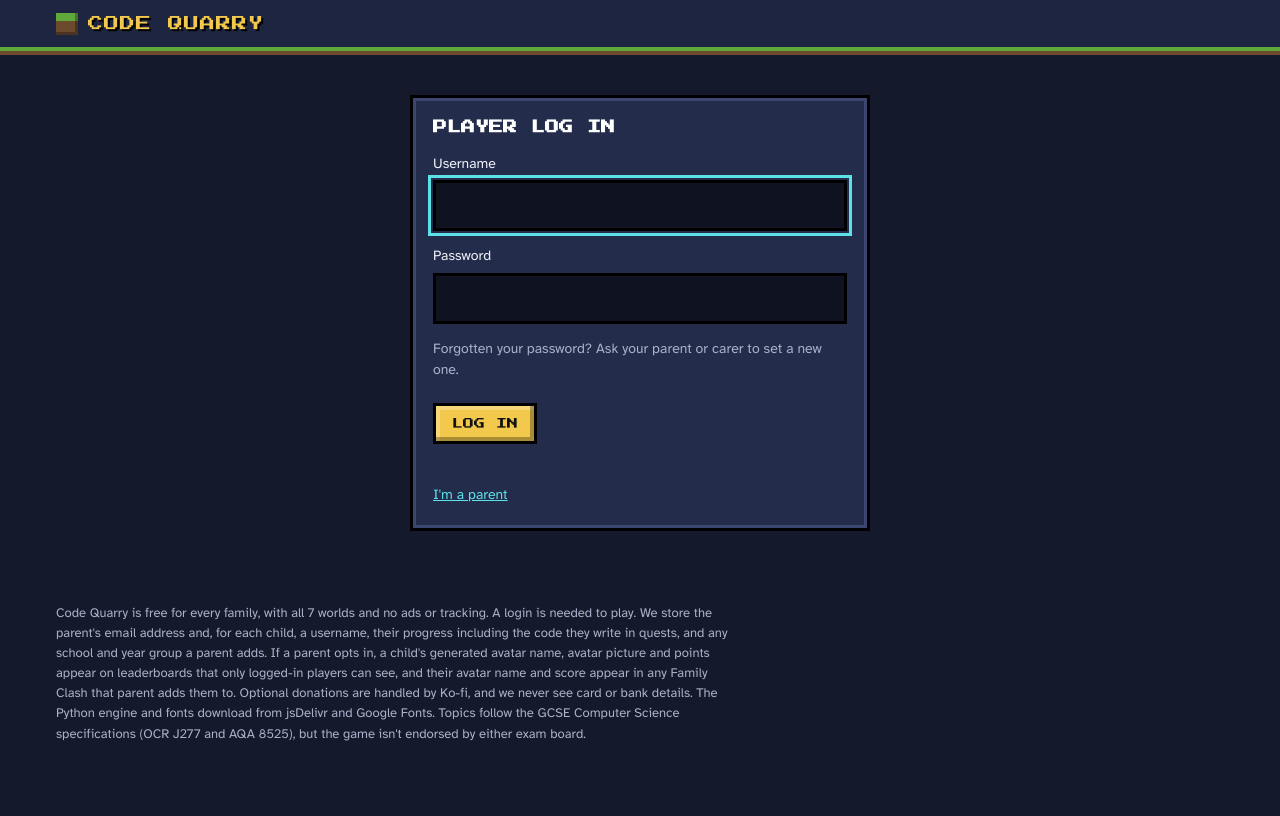
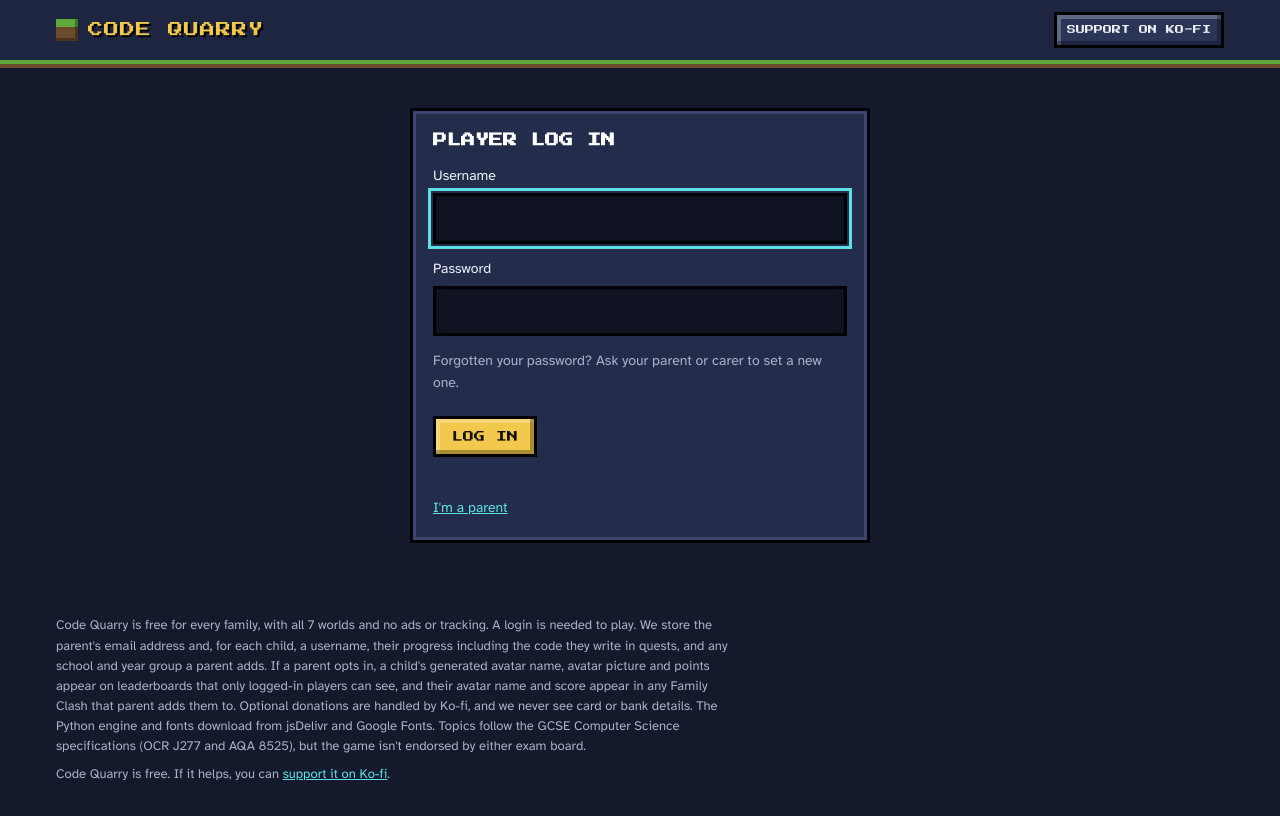
Before and after one commit to vasanthshanmugam/python_gcse, a plain HTML site: page index.html in a window 1280 px wide. Drawn offline with nearby package versions, Linux system fonts and the light colour scheme.

Commit message:
Show Ko-fi button on every page

```diff
--- a/index.html
+++ b/index.html
@@ -182,6 +182,8 @@ td small,.sub{color:var(--muted);font-size:13px}
 .foot{color:var(--muted);font-size:13px;padding-block:0 32px}
 .foot p{max-width:80ch;margin:0}
 .foot a{color:var(--diamond)}
+.donate{margin-left:auto}
+.donate[hidden]{display:none}
 dialog{background:var(--panel);color:var(--text);border:3px solid #000;box-shadow:inset 0 0 0 3px var(--line),8px 8px 0 rgba(0,0,0,.45);padding:24px;width:min(560px,calc(100vw - 32px));overflow:hidden}
 dialog::backdrop{background:rgba(8,10,20,.8)}
 dialog h2{font-family:var(--f-display);font-size:16px;line-height:1.6;color:var(--gold);margin:0 0 12px;text-shadow:2px 2px 0 #000}
@@ -253,6 +255,7 @@ tr.me td{background:var(--panel-2);color:var(--gold);font-weight:700}
       <div class="chip" title="Ore collected"><span class="ore coal"></span><span id="o-coal">0</span><span class="ore iron"></span><span id="o-iron">0</span><span class="ore gold"></span><span id="o-gold">0</span><span class="ore diamond"></span><span id="o-diamond">0</span></div>
     </div>
     <div class="whochip" id="whochip" hidden><span id="who"></span><button class="btn ghost small" id="logout">LOG OUT</button></div>
+    <a class="btn ghost small donate" id="donate-top" target="_blank" rel="noopener" hidden>SUPPORT ON KO-FI</a>
   </div>
 </header>
 
@@ -1461,6 +1464,11 @@ $('cert-back').addEventListener('click',()=>{document.body.classList.remove('pri
 /* Every world is free. Donations go through Ko-fi, which is only a link: nothing on Ko-fi changes what anyone can play.
    Put your Ko-fi page here, such as 'https://ko-fi.com/yourname'. While it's empty, the button is hidden. */
 const DONATE_URL='https://ko-fi.com/vasanthmshanmugam';
+/* The Ko-fi button in the top bar and the link in the footer show on every page. */
+if(DONATE_URL){$('donate-top').href=DONATE_URL;$('donate-top').hidden=false;
+  const p=document.createElement('p');p.style.marginTop='8px';
+  p.innerHTML='Code Quarry is free. If it helps, you can <a href="'+esc(DONATE_URL)+'" target="_blank" rel="noopener">support it on Ko-fi</a>.';
+  document.querySelector('footer.foot').appendChild(p);}
 /* Prices of the old PayPal plans, only to tell a family what a plan left over from before is still charging. */
 const planPrice=n=>10+5*(n-1);
 const money=n=>'£'+n;
```
